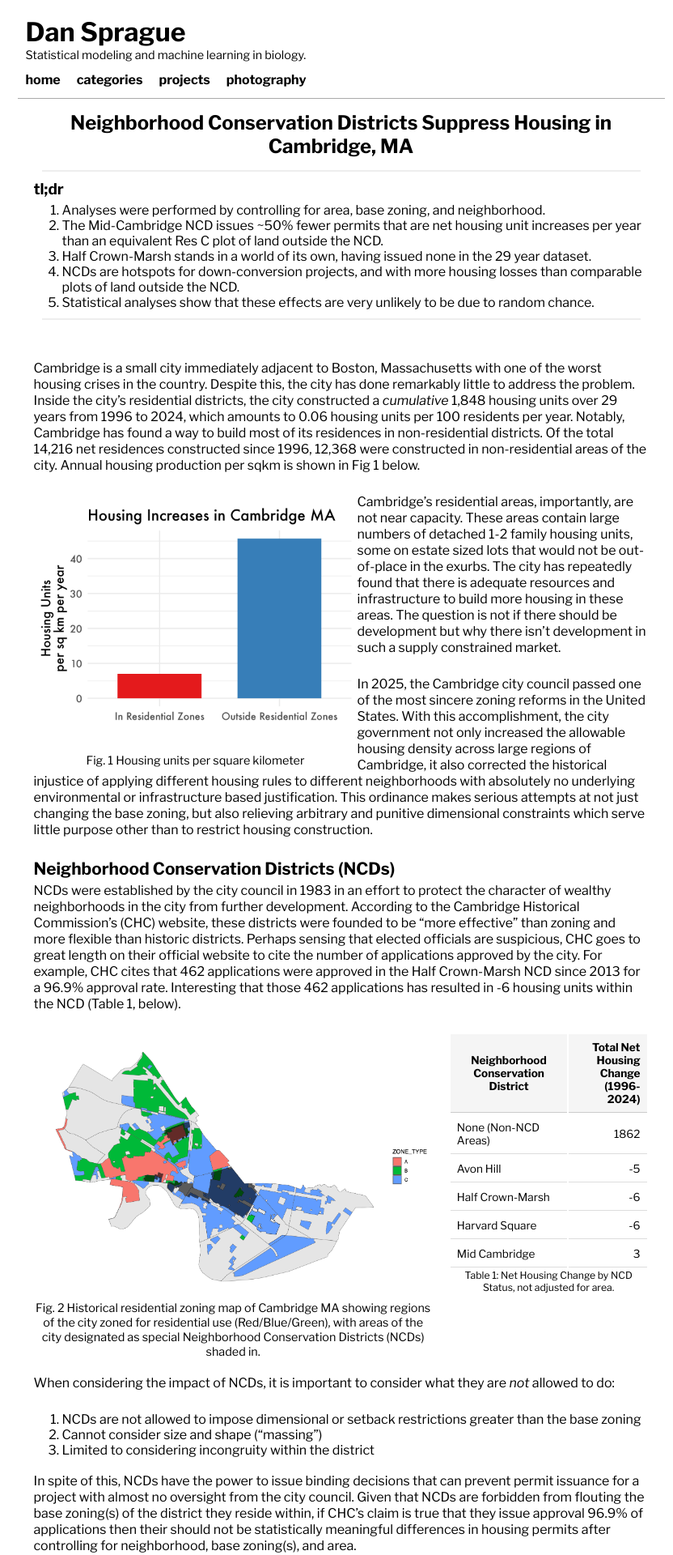
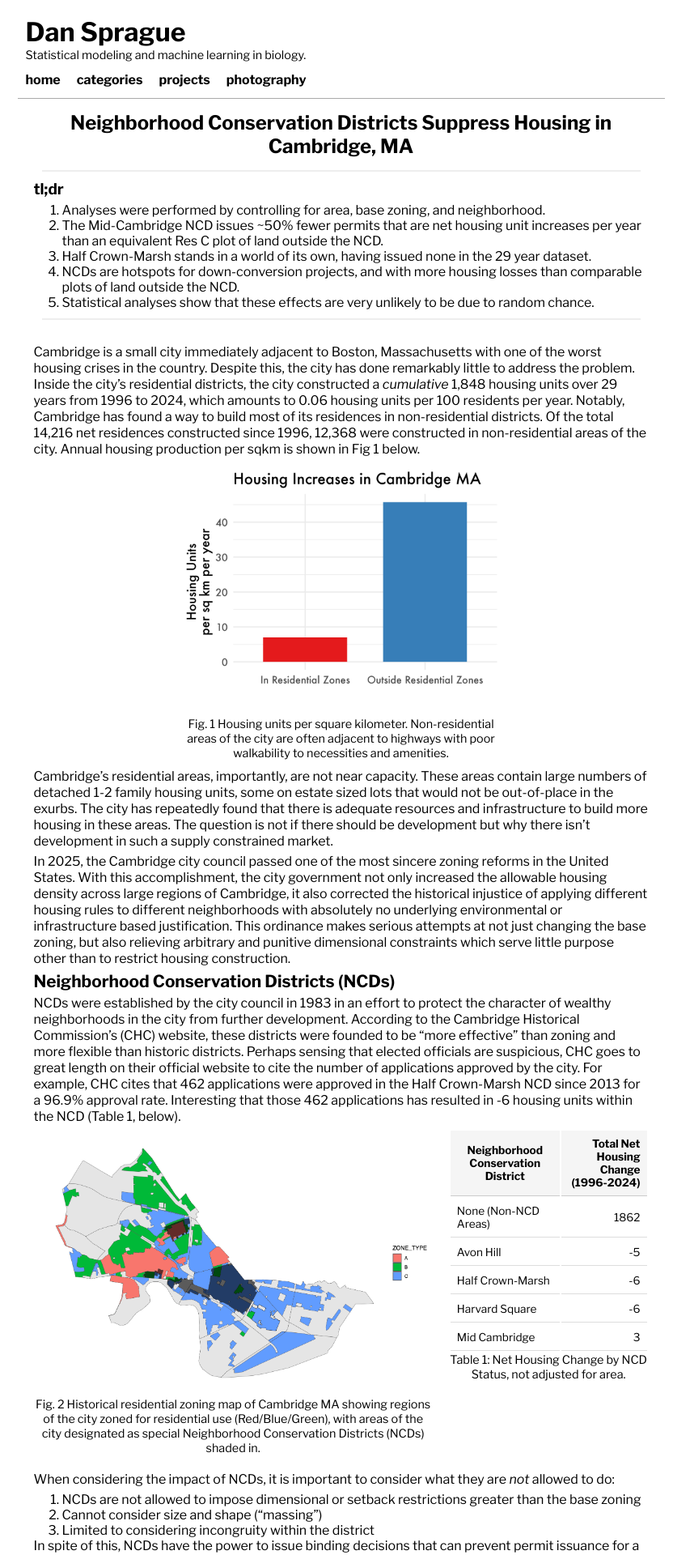
Before and after one commit to dan-sprague/dan-sprague.github.io, a Jekyll site: the page built from _posts/2025-03-30-ncd.markdown, in a window 1280 px wide. Shown: the top 1920 px of the page at 81% size, without its empty margins (211-1043 px from the left). Built offline with Jekyll 4.4.1, drawn with Linux system fonts in a browser that asks for light colours.

```diff
--- a/_posts/2025-03-30-ncd.markdown
+++ b/_posts/2025-03-30-ncd.markdown
@@ -5,6 +5,38 @@
 last_modified_at: 2025-03-30 12:00:00 +0800
 categories: [Housing Policy]
 ---
+
+<style>
+/* Add responsive design styles */
+img {
+  max-width: 100%;
+  height: auto;
+}
+.figure-container {
+  margin-bottom: 20px;
+  width: 100%;
+}
+.table-container {
+  overflow-x: auto;
+  margin-bottom: 20px;
+}
+@media (min-width: 768px) {
+  .flex-container {
+    display: flex;
+    gap: 20px;
+    align-items: flex-start;
+  }
+  .flex-item-large {
+    flex: 2;
+    min-width: 0;
+  }
+  .flex-item-small {
+    flex: 1;
+    min-width: 0;
+  }
+}
+</style>
+
 <hr>
 ### tl;dr
 
@@ -15,97 +47,101 @@
 4. Statistical analyses show that these effects are very unlikely to be due to random chance.
 
 <hr>
-<br><br>
-Cambridge is a small city immediately adjacent to Boston, Massachusetts with one of the worst housing crises in the country. Despite this, the city has done remarkably little to address the problem. Inside the city's residential districts, the city constructed a *cumulative* 1,848 housing units over 29 years from 1996 to 2024, which amounts to 0.06 housing units per 100 residents per year. Notably, Cambridge has found a way to build most of its residences in non-residential districts. Of the total 14,216 net residences constructed since 1996, 12,368 were constructed in non-residential areas of the city. Annual housing production per sqkm is shown in Fig 1 below.<br><br>
-<div style="float: left; margin-left: 0px; margin-bottom: 5px;">
-  <img src="/assets/images/housing_area.jpg" alt="Housing per sqkm" width="400px"/>
-  <figcaption style="text-align: center; font-style: plain; font-size: 0.9em;">Fig. 1 Housing units per square kilometer</figcaption>
+<br>
+Cambridge is a small city immediately adjacent to Boston, Massachusetts with one of the worst housing crises in the country. Despite this, the city has done remarkably little to address the problem. Inside the city's residential districts, the city constructed a *cumulative* 1,848 housing units over 29 years from 1996 to 2024, which amounts to 0.06 housing units per 100 residents per year. Notably, Cambridge has found a way to build most of its residences in non-residential districts. Of the total 14,216 net residences constructed since 1996, 12,368 were constructed in non-residential areas of the city. Annual housing production per sqkm is shown in Fig 1 below.<br>
+
+<div class="figure-container" style="max-width: 400px; margin: 0 auto; margin-bottom: 10px;">
+  <img src="/assets/images/housing_area.jpg" alt="Housing per sqkm"/>
+  <figcaption style="text-align: center; font-style: plain; font-size: 0.9em;">Fig. 1 Housing units per square kilometer. Non-residential areas of the city are often adjacent to highways with poor walkability to necessities and amenities.</figcaption>
 </div>
-Cambridge's residential areas, importantly, are not near capacity. These areas contain large numbers of detached 1-2 family housing units, some on estate sized lots that would not be out-of-place in the exurbs. The city has repeatedly found that there is adequate resources and infrastructure to build more housing in these areas. The question is not if there should be development but why there isn't development in such a supply constrained market.<br><br>
 
-In 2025, the Cambridge city council passed one of the most sincere zoning reforms in the United States. With this accomplishment, the city government not only increased the allowable housing density across large regions of Cambridge, it also corrected the historical injustice of applying different housing rules to different neighborhoods with absolutely no underlying environmental or infrastructure based justification. This ordinance makes serious attempts at not just changing the base zoning, but also relieving arbitrary and punitive dimensional constraints which serve little purpose other than to restrict housing construction.<br><br>
+Cambridge's residential areas, importantly, are not near capacity. These areas contain large numbers of detached 1-2 family housing units, some on estate sized lots that would not be out-of-place in the exurbs. The city has repeatedly found that there is adequate resources and infrastructure to build more housing in these areas. The question is not if there should be development but why there isn't development in such a supply constrained market.<br>
+
+In 2025, the Cambridge city council passed one of the most sincere zoning reforms in the United States. With this accomplishment, the city government not only increased the allowable housing density across large regions of Cambridge, it also corrected the historical injustice of applying different housing rules to different neighborhoods with absolutely no underlying environmental or infrastructure based justification. This ordinance makes serious attempts at not just changing the base zoning, but also relieving arbitrary and punitive dimensional constraints which serve little purpose other than to restrict housing construction.<br>
 
 ## Neighborhood Conservation Districts (NCDs)
-NCDs were established by the city council in 1983 in an effort to protect the character of wealthy neighborhoods in the city from further development. According to the Cambridge Historical Commission's (CHC) website, these districts were founded to be "more effective" than zoning and more flexible than historic districts. Perhaps sensing that elected officials are suspicious, CHC goes to great length on their official website to cite the number of applications approved by the city. For example, CHC cites that 462 applications were approved in the Half Crown-Marsh NCD since 2013 for a 96.9% approval rate. Interesting that those 462 applications has resulted in -6 housing units within the NCD (Table 1, below).<br><br>
+NCDs were established by the city council in 1983 in an effort to protect the character of wealthy neighborhoods in the city from further development. According to the Cambridge Historical Commission's (CHC) website, these districts were founded to be "more effective" than zoning and more flexible than historic districts. Perhaps sensing that elected officials are suspicious, CHC goes to great length on their official website to cite the number of applications approved by the city. For example, CHC cites that 462 applications were approved in the Half Crown-Marsh NCD since 2013 for a 96.9% approval rate. Interesting that those 462 applications has resulted in -6 housing units within the NCD (Table 1, below).<br>
 
-<div style="display: flex; flex-wrap: wrap; align-items: flex-start; gap: 20px; margin-bottom: 20px;">
-  <div style="flex: 2; min-width: 400px;">
-    <img src="/assets/images/zoning_ncd_overlapy.png" alt="Zoning map with NCDs" style="width: 100%;"/>
+<div class="flex-container">
+  <div class="flex-item-large figure-container">
+    <img src="/assets/images/zoning_ncd_overlapy.png" alt="Zoning map with NCDs"/>
     <figcaption style="text-align: center; font-size: 0.9em;">Fig. 2 Historical residential zoning map of Cambridge MA showing regions of the city zoned for residential use (Red/Blue/Green), with areas of the city designated as special Neighborhood Conservation Districts (NCDs) shaded in.</figcaption>
   </div>
 
-  <div style="flex: 1; min-width: 200px;">
-    <table style="font-size: 0.85em; width: 100%;">
-      <thead>
-        <tr>
-          <th style="white-space: normal; width: 60%;">Neighborhood Conservation District</th>
-          <th style="text-align: right; width: 40%;">Total Net Housing Change (1996-2024)</th>
-        </tr>
-      </thead>
-      <tbody>
-        <tr>
-          <td style="white-space: normal;">None (Non-NCD Areas)</td>
-          <td style="text-align: right;">1862</td>
-        </tr>
-        <tr>
-          <td style="white-space: normal;">Avon Hill</td>
-          <td style="text-align: right;">-5</td>
-        </tr>
-        <tr>
-          <td style="white-space: normal;">Half Crown-Marsh</td>
-          <td style="text-align: right;">-6</td>
-        </tr>
-        <tr>
-          <td style="white-space: normal;">Harvard Square</td>
-          <td style="text-align: right;">-6</td>
-        </tr>
-        <tr>
-          <td style="white-space: normal;">Mid Cambridge</td>
-          <td style="text-align: right;">3</td>
-        </tr>
-      </tbody>
-      <caption style="caption-side: bottom; text-align: center; font-size: 0.9em;">Table 1: Net Housing Change by NCD Status, not adjusted for area.</caption>
-    </table>
+  <div class="flex-item-small">
+    <div class="table-container">
+      <table style="font-size: 0.85em; width: 100%;">
+        <thead>
+          <tr>
+            <th style="white-space: normal;">Neighborhood Conservation District</th>
+            <th style="text-align: right;">Total Net Housing Change (1996-2024)</th>
+          </tr>
+        </thead>
+        <tbody>
+          <tr>
+            <td style="white-space: normal;">None (Non-NCD Areas)</td>
+            <td style="text-align: right;">1862</td>
+          </tr>
+          <tr>
+            <td style="white-space: normal;">Avon Hill</td>
+            <td style="text-align: right;">-5</td>
+          </tr>
+          <tr>
+            <td style="white-space: normal;">Half Crown-Marsh</td>
+            <td style="text-align: right;">-6</td>
+          </tr>
+          <tr>
+            <td style="white-space: normal;">Harvard Square</td>
+            <td style="text-align: right;">-6</td>
+          </tr>
+          <tr>
+            <td style="white-space: normal;">Mid Cambridge</td>
+            <td style="text-align: right;">3</td>
+          </tr>
+        </tbody>
+      </table>
+      <figcaption style="text-align: center; font-size: 0.9em;">Table 1: Net Housing Change by NCD Status, not adjusted for area.</figcaption>
+    </div>
   </div>
 </div>
 
-
-When considering the impact of NCDs, it is important to consider what they are *not* allowed to do:<br><br>
+When considering the impact of NCDs, it is important to consider what they are *not* allowed to do:<br>
 
 1. NCDs are not allowed to impose dimensional or setback restrictions greater than the base zoning
 2. Cannot consider size and shape ("massing")
 3. Limited to considering incongruity within the district
-<br><br>
+<br>
 
 In spite of this, NCDs have the power to issue binding decisions that can prevent permit issuance for a project with almost no oversight from the city council. Given that NCDs are forbidden from flouting the base zoning(s) of the district they reside within, if CHC's claim is true that they issue approval 96.9% of applications then their should not be statistically meaningful differences in housing permits after controlling for neighborhood, base zoning(s), and area.
-<br><br>
+<br>
 
-To determine if this is true, I examined the citywide dataset of housing starts and found statistically significant evidence that NCDs act as an independent suppressor on housing in Cambridge. The raw data says enough on its own: housing production in Avon Hill, Half Crown-Marsh, and Harvard Square has been *negative* over the past 29 years. In the same time span, the Mid Cambridge NCD has managed to add 3 housing units inside an area that is nearly a square kilometer (Table 1). <br><br>
+To determine if this is true, I examined the citywide dataset of housing starts and found statistically significant evidence that NCDs act as an independent suppressor on housing in Cambridge. The raw data says enough on its own: housing production in Avon Hill, Half Crown-Marsh, and Harvard Square has been *negative* over the past 29 years. In the same time span, the Mid Cambridge NCD has managed to add 3 housing units inside an area that is nearly a square kilometer (Table 1). <br>
 
-This is an important problem because the city recently upzoned all A and B regions of the city to C. If NCDs suppress housing, this will diminish the impact of the law.<br><br>
+This is an important problem because the city recently upzoned all A and B regions of the city to C. If NCDs suppress housing, this will diminish the impact of the law.<br>
 
 #### NCDs Issue Fewer Housing Positive Permits Than Other Equal Area/Equal Zoned Regions
-One of the more remarkable aspects of the housing starts dataset (outlined more in the Methods section below) is that Cambridge simply builds almost no housing, inside or outside of NCDs. This makes separating the effect of NCDs from base zoning a challenging task, particularly when considering NCDs that are a fraction of a square kilometer. The relevant statistical question, therefore, is pretty straightfoward: How many permits for how many units would be issued per sqkm per year in Res C, and does the observed data suggest a difference for areas inside NCDs?<br><br>
-<div style="float: left; margin-right: 15px; margin-bottom: 15px; width: 500px;">
-  <img src="/assets/images/permits.png" alt="Permit probability by zone" width="100%"/>
+One of the more remarkable aspects of the housing starts dataset (outlined more in the Methods section below) is that Cambridge simply builds almost no housing, inside or outside of NCDs. This makes separating the effect of NCDs from base zoning a challenging task, particularly when considering NCDs that are a fraction of a square kilometer. The relevant statistical question, therefore, is pretty straightfoward: How many permits for how many units would be issued per sqkm per year in Res C, and does the observed data suggest a difference for areas inside NCDs?<br>
+
+<div class="figure-container">
+  <img src="/assets/images/permits.png" alt="Permit probability by zone"/>
   <figcaption style="text-align: center; font-size: 0.9em;">Fig. 3 Probability of issuing at least one housing-increase permit annually, by zoning type and NCD status. Adjusted for area.</figcaption>
 </div>
-Interestingly, *when* there is a housing positive development approved inside an NCD there is no statistical evidence that the number of units added is different from an equally zoned region outside the NCD (mean NCD fold change = 1.03 +/- 0.52).<br><br>
 
-However, there was a large difference in the number of years for which their was *at least 1* (yes just 1) net housing increase permit issued between NCDs and not-NCD areas. The results are striking: In nearly all cases, NCDs have substantially fewer years with *any* housing positive permits issued (Figure 3). Mid-Cambridge, the largest NCD with the most available data, gives the clearest picture of the effect that an NCD has when nested inside a predominantly Res C zoning district. The Mid-Cambridge NCD issues ~50% fewer housing positive permits per year than an equivalent Res C plot of land outside the NCD. Half Crown-Marsh stands in a world of its own, issuing essentially nothing in the 29 year observation period.<br><br>
+Interestingly, *when* there is a housing positive development approved inside an NCD there is no statistical evidence that the number of units added is different from an equally zoned region outside the NCD (mean NCD fold change = 1.03 +/- 0.52).<br>
+
+However, there was a large difference in the number of years for which their was *at least 1* (yes just 1) net housing increase permit issued between NCDs and not-NCD areas. The results are striking: In nearly all cases, NCDs have substantially fewer years with *any* housing positive permits issued (Figure 3). Mid-Cambridge, the largest NCD with the most available data, gives the clearest picture of the effect that an NCD has when nested inside a predominantly Res C zoning district. The Mid-Cambridge NCD issues ~50% fewer housing positive permits per year than an equivalent Res C plot of land outside the NCD. Half Crown-Marsh stands in a world of its own, issuing essentially nothing in the 29 year observation period.<br>
 
 #### NCDs Are Down-conversion Hotspots
 
 Perhaps more concerning than the rarity of housing unit increases is the concentration of down-conversions inside NCDs as compared to the remainder of the city. Indeed, after splitting the data into permits with net removals or net additions and examining the removals in isolation it is clear that NCDs have a strong and statistically significant effect that is associated with a large multiplicative increase (mean = 10.69x, 95% CI [4.50,21.57]) in the average number of unit losses per sqkm per year relative to the base rate of unit losses in an equally sized Res C parcel (Figure 4).
 
-<div style="text-align: center; margin-bottom: 20px;">
-  <img src="/assets/images/map_removals.png" alt="Zoning map with NCDs" width="800px"/>
+<div class="figure-container">
+  <img src="/assets/images/map_removals.png" alt="Zoning map with NCDs"/>
   <figcaption style="text-align: center; font-size: 0.9em;">Fig. 4 Regression estimates for annual housing unit losses per sqkm, controlled for base zoning and neighborhood. Inset shows the unit loss fold change associated with a project being in Res. A, Res.B, or in an NCD relative to the base unit loss rate in Res C. Bracketed numbers indicate lower and upper 95%CI. Thick black lines demarcate NCD regions.</figcaption>
 </div>
 
 This is strong evidence that NCDs preferentially approve permits that are net housing losses. It is also reflective of the very real chilling effect that NCDs have on developers: why spend months battling against an unaccountable group and endless carrying costs when the lot can simply be converted into a single family residence?
 
-<div style="clear: both;"></div>
 <hr>
 
 # Methods
@@ -115,7 +151,7 @@
 ## Data Sources and Preparation
 
 Data sources included GeoJSON files of NCD boundaries, residential districts, zoning districts, and neighborhood boundaries, alongside housing starts from 1996 to present, containing building permit and housing unit change data. Area calculations for each spatial unit were calculated in square kilometers. Zoning district areas were adjusted to account for NCD overlaps to ensure accurate density measurements.
-<br><br>
+<br>
 Two specific cases inside the data were adjusted to correct for errors:
 
 1. 125 Harvard St
```
Also changed, not shown: 2 other files.
